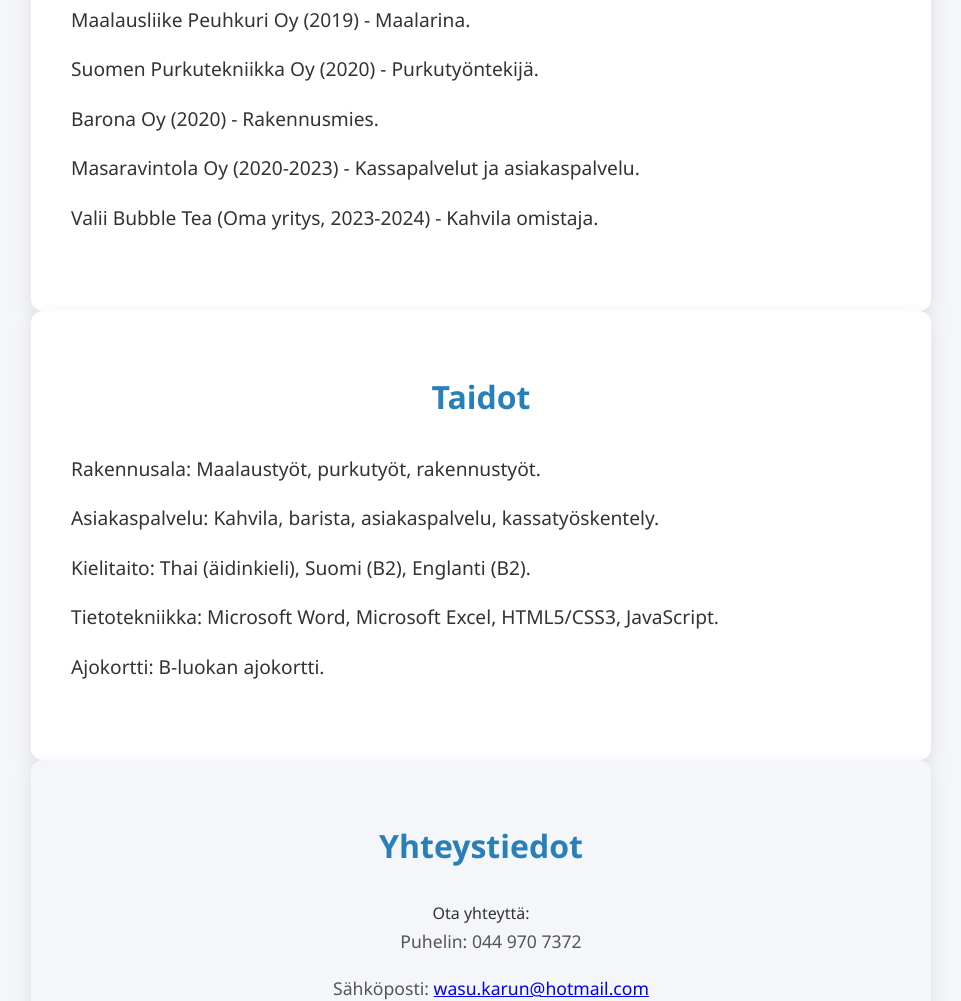
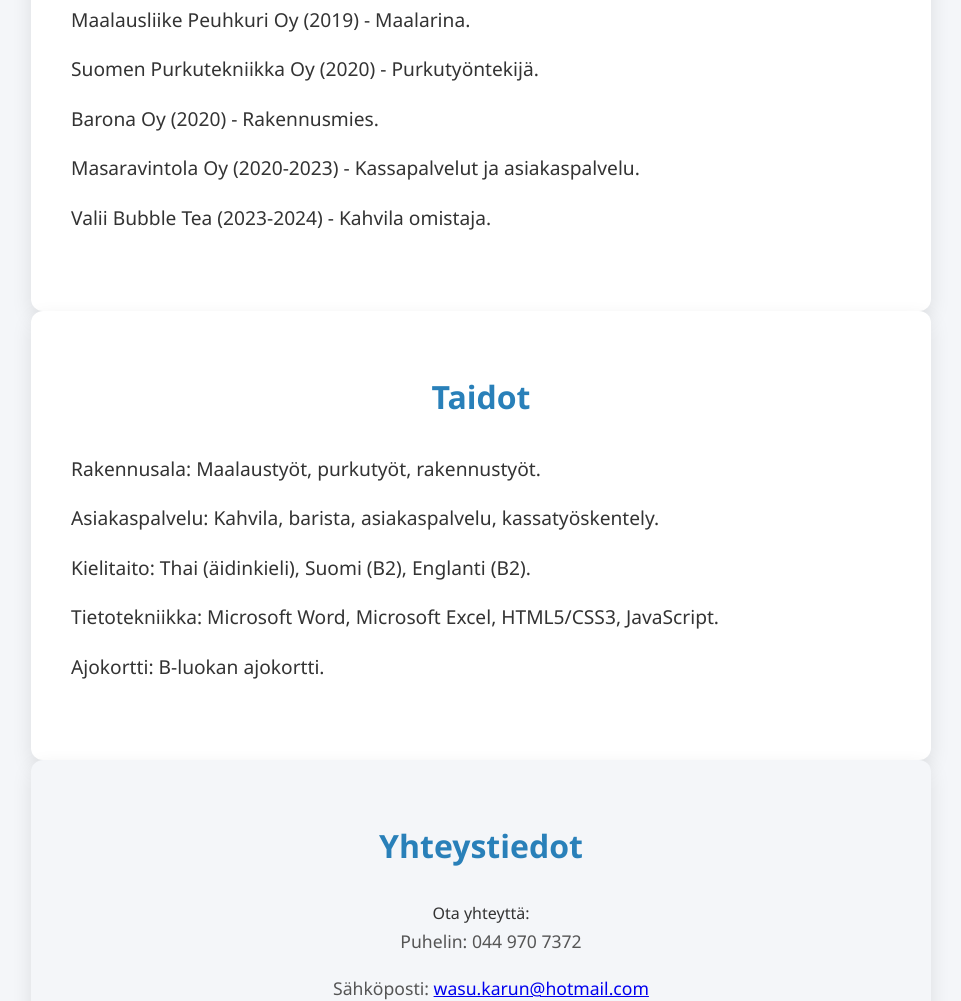
Before and after one commit to KarunWasu/CV, a plain HTML site: page index.html in a window 1280 px wide. Shown: the part 2011-3012 px from the top of the page, without its empty margins (159-1120 px from the left). Drawn offline with Linux system fonts and the light colour scheme.

Commit message:
Update index.html

```diff
--- a/index.html
+++ b/index.html
@@ -62,7 +62,7 @@
             <li>Suomen Purkutekniikka Oy (2020) - Purkutyöntekijä.</li>
             <li>Barona Oy (2020) - Rakennusmies.</li>
             <li>Masaravintola Oy (2020-2023) - Kassapalvelut ja asiakaspalvelu.</li>
-            <li>Valii Bubble Tea (Oma yritys, 2023-2024) - Kahvila omistaja.</li>
+            <li>Valii Bubble Tea (2023-2024) - Kahvila omistaja.</li>
         </ul>
     </section>
 
```
